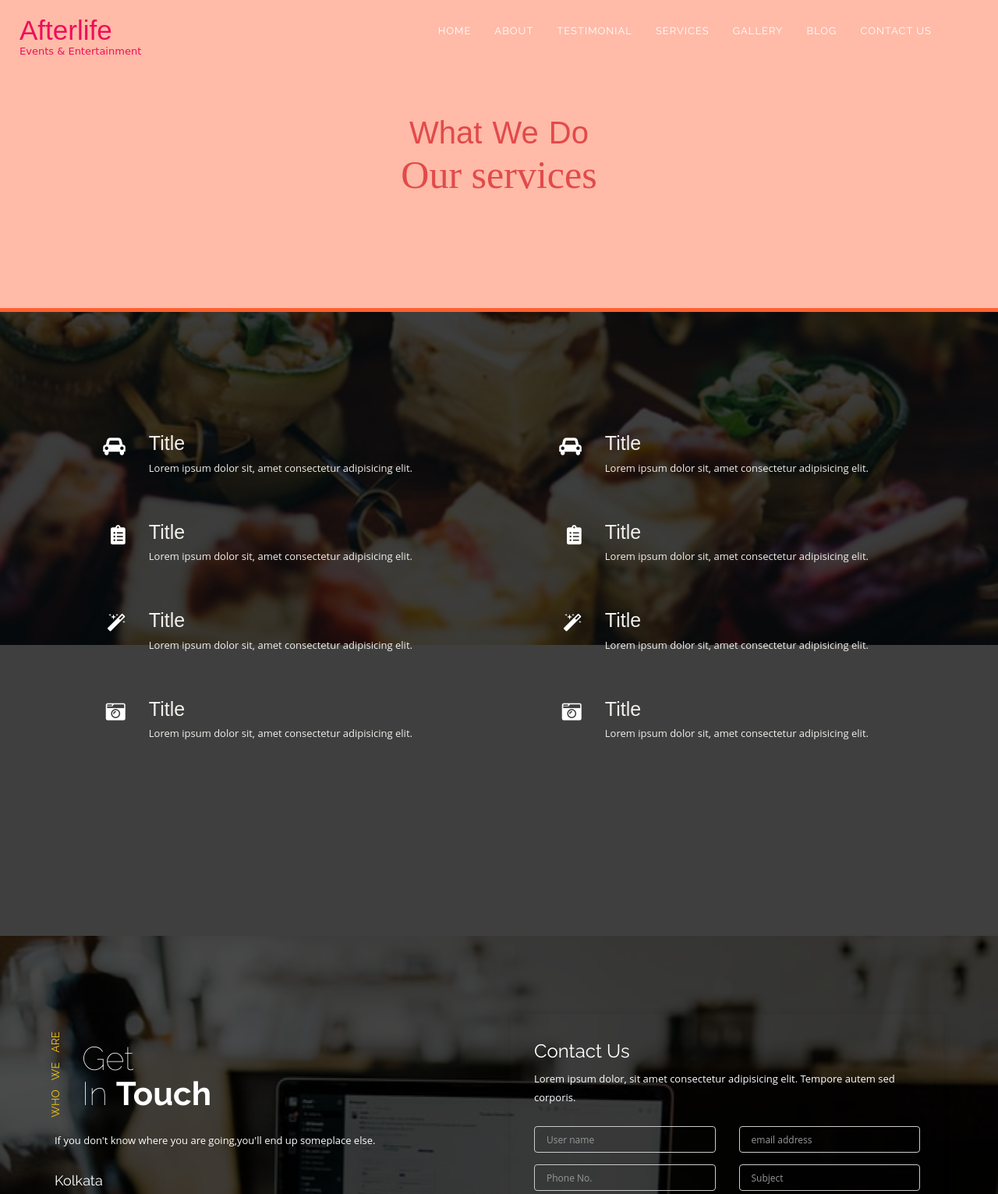
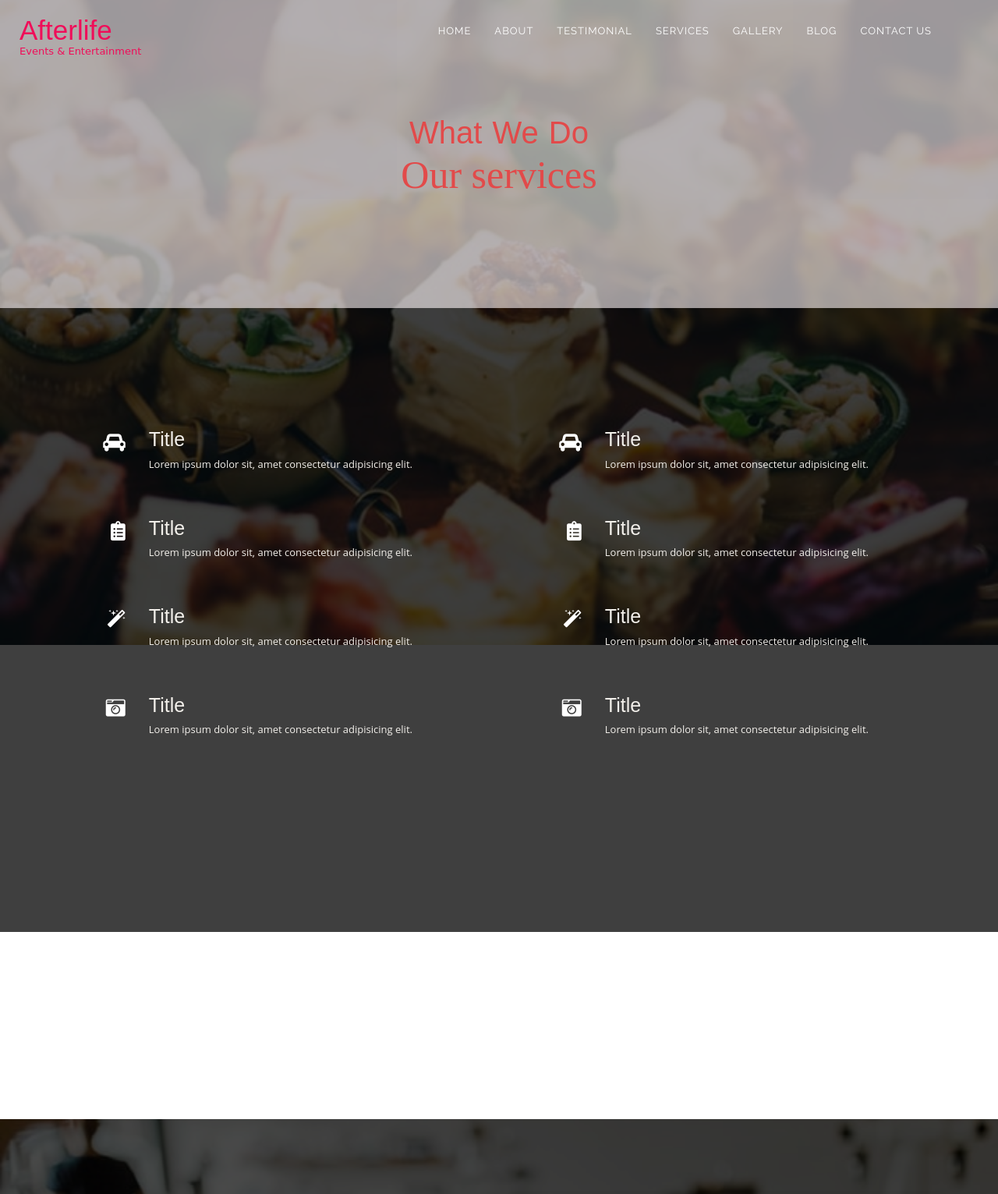
Before and after one commit to sarfarazsaqlane705/Afterlife_Co, a plain HTML site: page services.html in a window 1280 px wide. Shown: the top 1531 px of the page at 78% size. Drawn offline with nearby package versions, Linux system fonts and the light colour scheme; files whose address does not match are found by name; a web font is replaced by a local one.

Commit message:
some minor changes

```diff
--- a/css/style.css
+++ b/css/style.css
@@ -85,6 +85,7 @@ section{
         box-shadow: 1px 2px 5px 1px #fff;
         text-align: center;
 }
+
 #newsheading{
         transform: translateY(80px);
         font-family: "Raleway",sans-serif;
@@ -1722,10 +1723,7 @@ ul.personal-list li:nth-child(2) a:hover{
 #sub-service{
         margin: 0;
         padding: 0;
-}
-#new-service{
-        height: 50vh;
-        background: rgba(255, 64, 6, 0.836);
+        background: rgba(0, 0, 0, 0.74);
 }
 #services-top .horizontal-heading{
         margin-bottom: 20px;
--- a/services.html
+++ b/services.html
@@ -303,8 +303,15 @@
                 </div>
 
             </div>
-            <br><br><br>
 
+        </section>
+
+        <section id="something">
+            <div id="dav">
+                <div class="content-box-lg">
+
+                </div>
+            </div>
         </section>
 
         <!-- Contact sections starts here -->
```
Also changed, not shown: img/hukkah.jpg (deleted).
